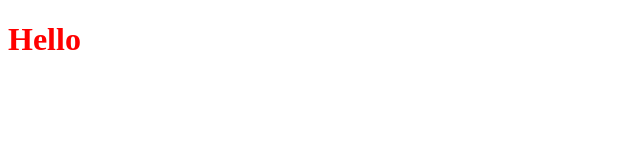
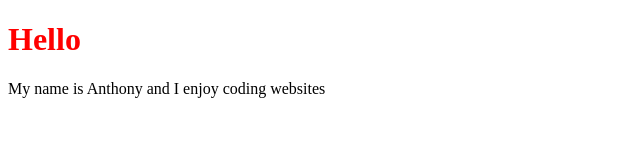
Before and after one commit to anthonyramnarain12345/anthonyramnarain12345.github.io, a plain HTML site: page index.html in a window 1280 px wide. Shown: the whole page, without its empty margins (0-640 px from the left). Drawn offline with Linux system fonts and the light colour scheme.

Commit message:
added paragraph

```diff
--- a/index.html
+++ b/index.html
@@ -7,5 +7,6 @@
   </head>
   <body>
     <h1>Hello</h1>
+    <p>My name is Anthony and I enjoy coding websites</p>
   </body>
 </html>
```
